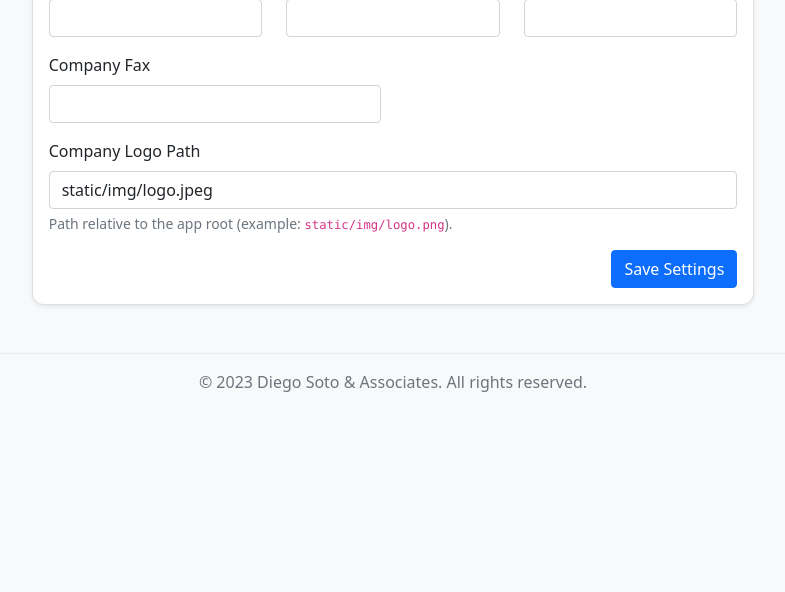
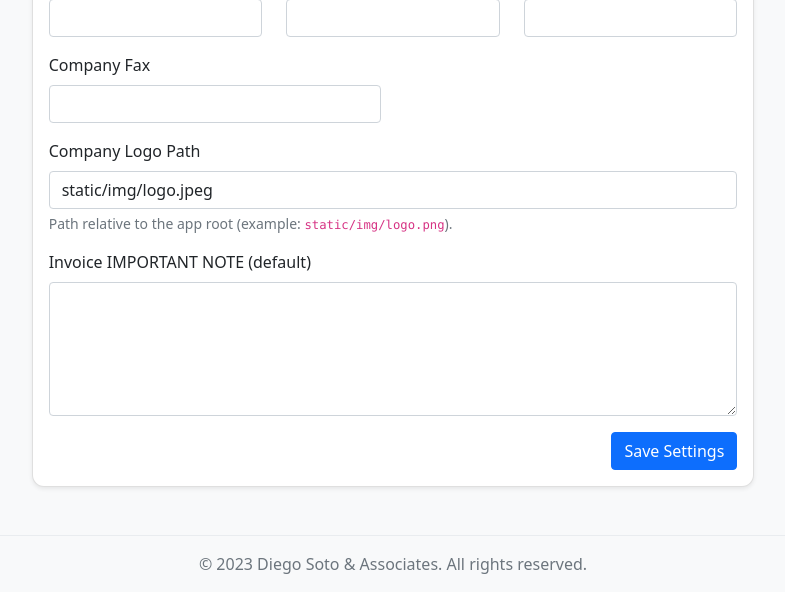
Before and after one commit to alexispinzongalindo/DIEGO_SOTO, a Flask app: page /office/settings in a window 1280 px wide. Shown: the part 896-1488 px from the top of the page, without its empty margins (247-1032 px from the left). Before the commit the page ends 1288 px from the top, so only its background shows below. Run offline with Flask 3, Linux system fonts and the light colour scheme; a user stored in the database is signed in; data comes from the database, SQL or seed files in the repository; data that the repository does not hold is empty.

Commit message:
Invoice PDFs: global IMPORTANT NOTE default

```diff
--- a/app/office/forms.py
+++ b/app/office/forms.py
@@ -56,4 +56,5 @@ class AdminSettingsForm(FlaskForm):
     company_email_2 = StringField('Company Email 2', validators=[Optional(), Email(), Length(max=120)])
     company_email_3 = StringField('Company Email 3', validators=[Optional(), Email(), Length(max=120)])
     company_logo_path = StringField('Company Logo Path', validators=[Optional(), Length(max=200)])
+    invoice_important_note = TextAreaField('Invoice IMPORTANT NOTE (default)', validators=[Optional()])
     submit = SubmitField('Save Settings')
--- a/app/office/routes.py
+++ b/app/office/routes.py
@@ -495,6 +495,7 @@ def settings():
         form.company_email_2.data = _get_app_setting('company_email_2')
         form.company_email_3.data = _get_app_setting('company_email_3')
         form.company_logo_path.data = _get_app_setting('company_logo_path')
+        form.invoice_important_note.data = _get_app_setting('invoice_important_note')
 
     if form.validate_on_submit():
         sel = (form.show_marketing_landing.data or 'off').strip().lower()
@@ -512,6 +513,7 @@ def settings():
         _set_app_setting('company_email_2', form.company_email_2.data or '')
         _set_app_setting('company_email_3', form.company_email_3.data or '')
         _set_app_setting('company_logo_path', form.company_logo_path.data or '')
+        _set_app_setting('invoice_important_note', form.invoice_important_note.data or '')
         flash('Settings saved.', 'success')
         return redirect(url_for('office.settings'))
 
--- a/app/templates/office/settings.html
+++ b/app/templates/office/settings.html
@@ -102,6 +102,11 @@
             <div class="form-text">Path relative to the app root (example: <code>static/img/logo.png</code>).</div>
           </div>
 
+          <div class="mb-3">
+            <label class="form-label">{{ form.invoice_important_note.label.text }}</label>
+            {{ form.invoice_important_note(class_='form-control', rows=5) }}
+          </div>
+
           <div class="d-flex justify-content-end">
             {{ form.submit(class_='btn btn-primary') }}
           </div>
--- a/run.py
+++ b/run.py
@@ -55,6 +55,7 @@ def ensure_company_settings() -> None:
             'company_email_2': (os.environ.get('COMPANY_EMAIL_2') or '').strip(),
             'company_email_3': (os.environ.get('COMPANY_EMAIL_3') or '').strip(),
             'company_logo_path': (os.environ.get('COMPANY_LOGO_PATH') or '').strip() or 'static/img/logo.jpeg',
+            'invoice_important_note': (os.environ.get('INVOICE_IMPORTANT_NOTE') or '').strip(),
         }
 
         now = datetime.utcnow()
```
Also changed, not shown: app/accounts_receivable/routes.py (+9 -1 lines), app/office/ai_assistant.py (+11 -0 lines).
